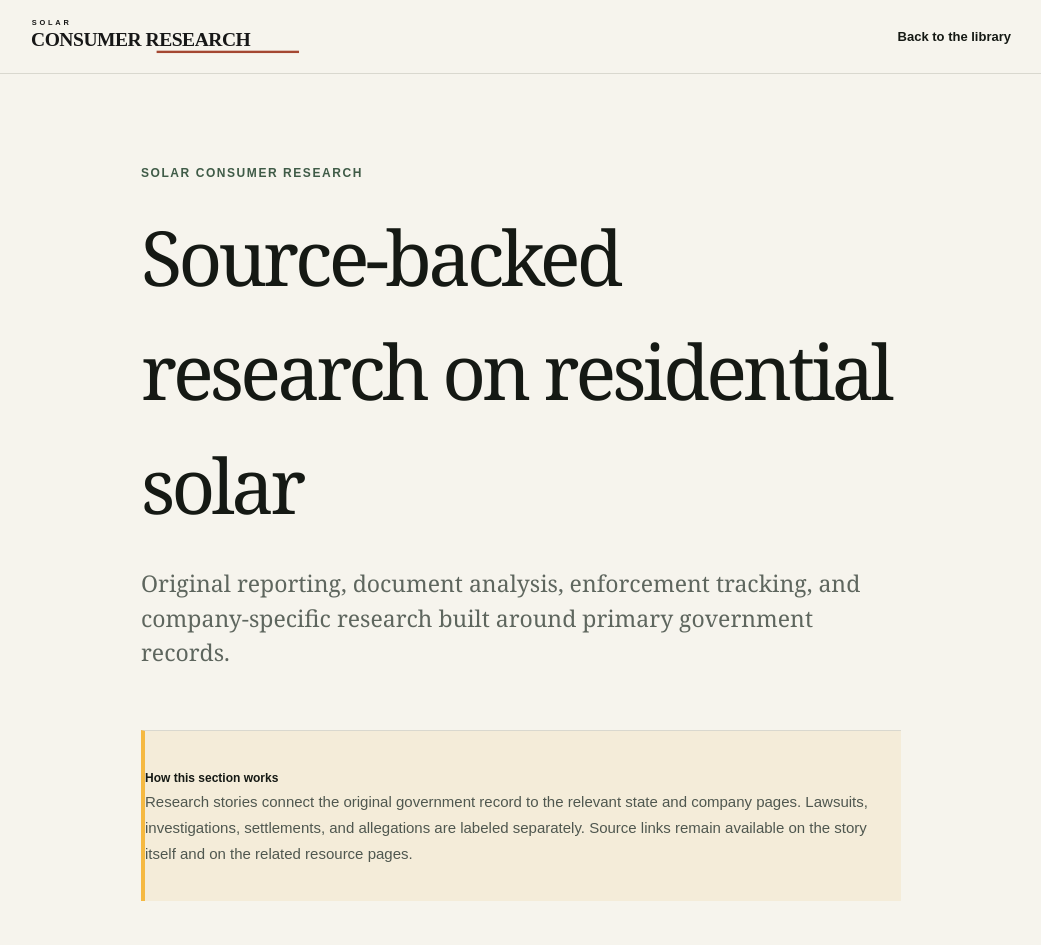
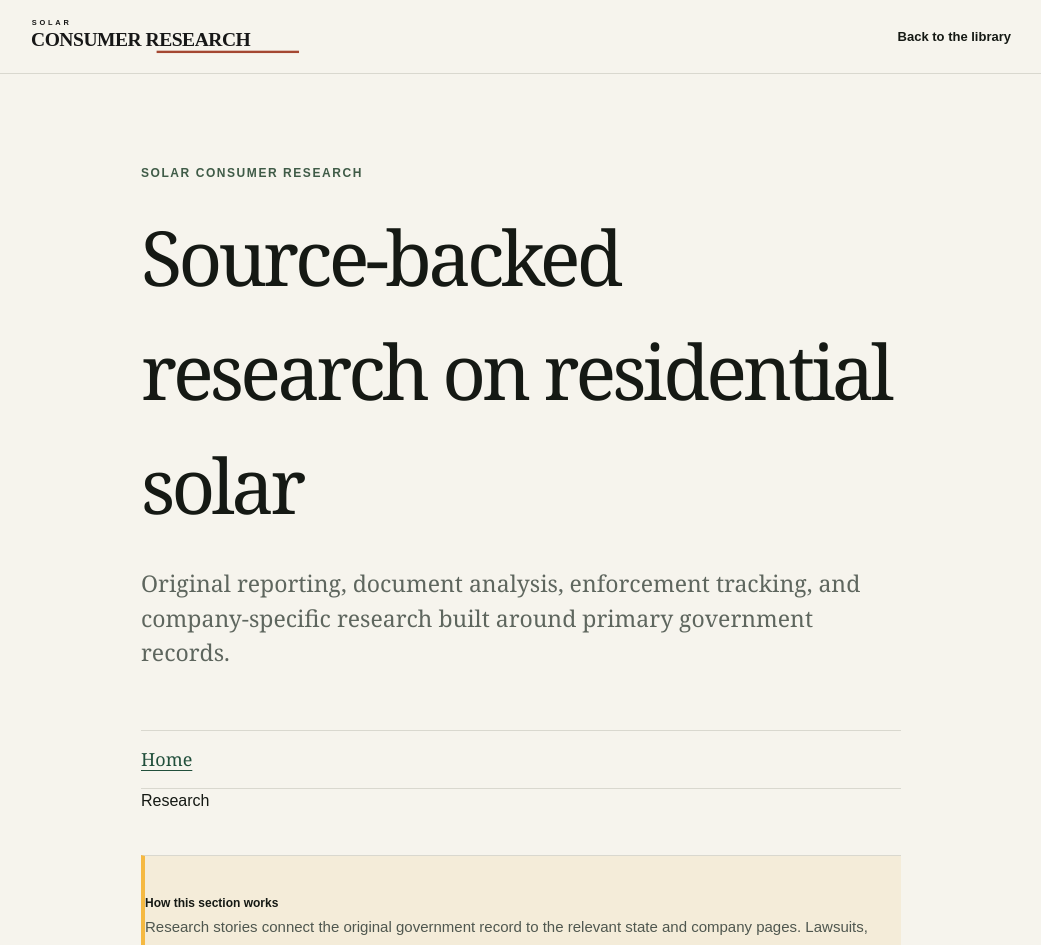
Before and after one commit to Decentralized-Rob/solar-consumer-research, a Next.js app: page /research in a window 1280 px wide. Shown: the top 945 px of the page, without its empty margins (119-1160 px from the left). Built offline with nearby package versions, Linux system fonts and the light colour scheme.

Commit message:
Align research hub breadcrumbs with structured data

```diff
--- a/app/research/page.tsx
+++ b/app/research/page.tsx
@@ -79,6 +79,11 @@ export default function ResearchPage() {
         title="Source-backed research on residential solar"
         lede="Original reporting, document analysis, enforcement tracking, and company-specific research built around primary government records."
       >
+        <nav className="case-question-links" aria-label="Breadcrumb">
+          <Link href="/">Home</Link>
+          <span aria-current="page">Research</span>
+        </nav>
+
         <section className="info-section case-notice">
           <strong>How this section works</strong>
           <p>
```
